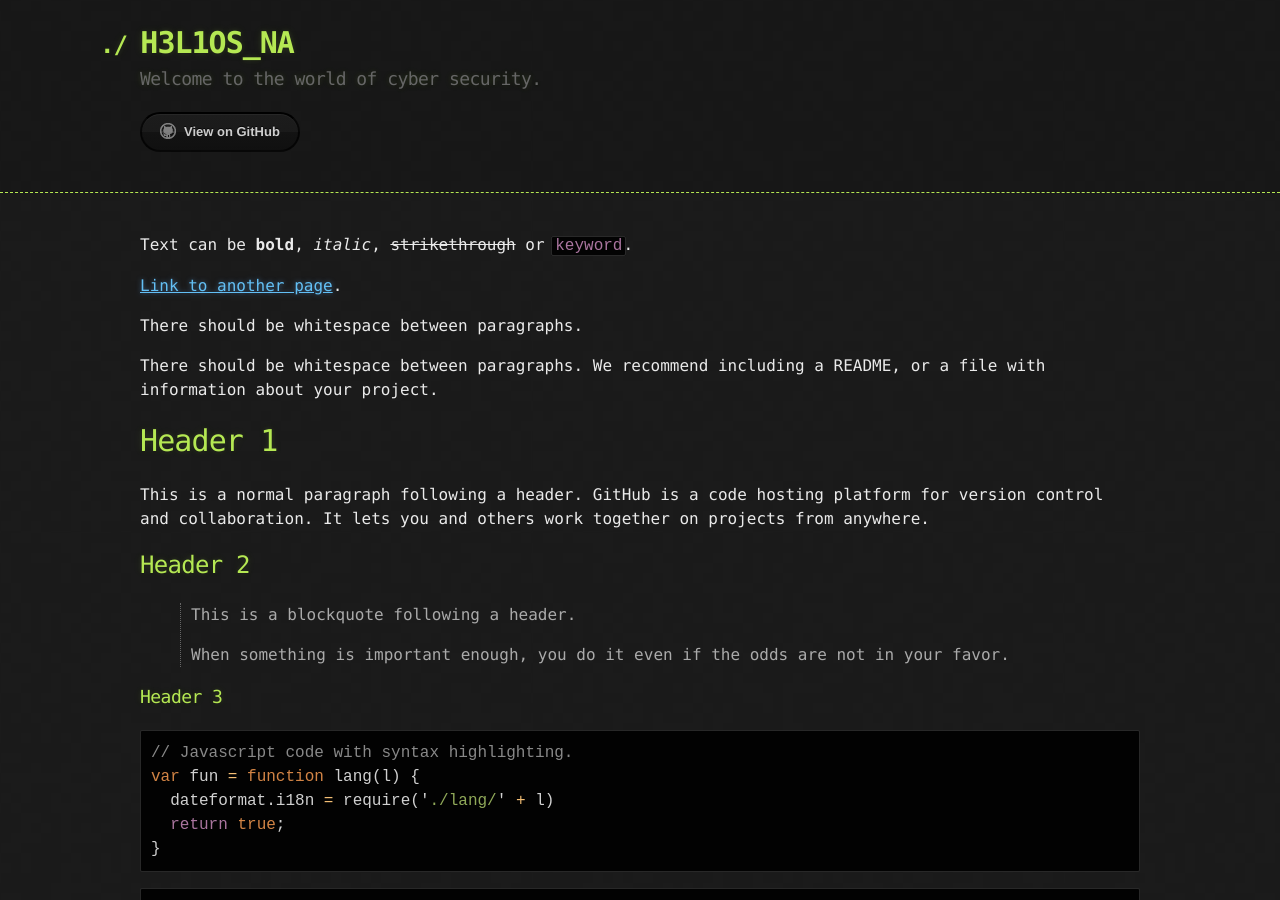
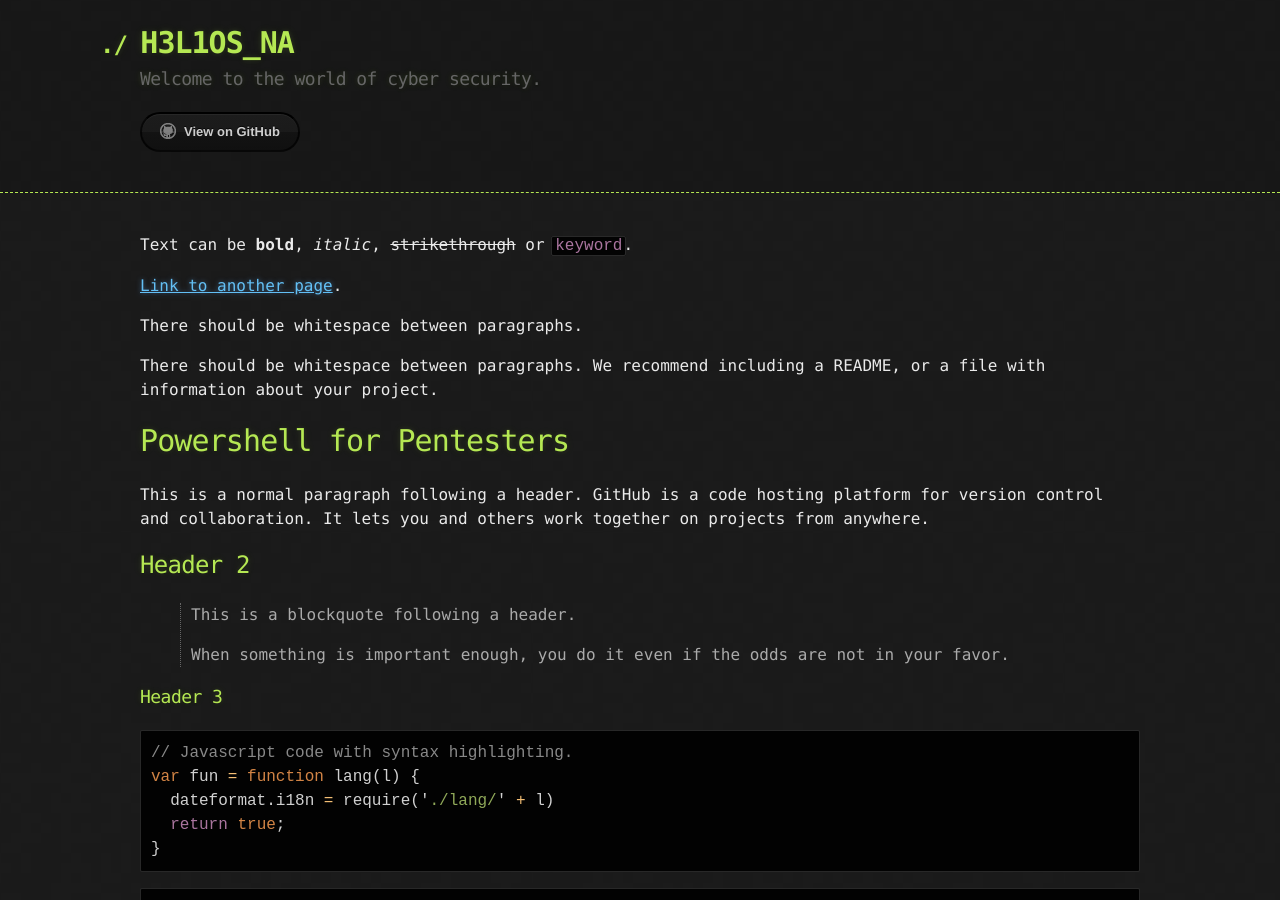
Before and after one commit to H3L1OS-NA/david_na.github.io, a Jekyll site: the page built from index.md, in a window 1280 px wide and 900 px high. Built offline with Jekyll 4.4.1, drawn with Linux system fonts in a browser that asks for light colours.

Commit message:
Update index.md

```diff
--- a/index.md
+++ b/index.md
@@ -10,7 +10,7 @@ There should be whitespace between paragraphs.
 
 There should be whitespace between paragraphs. We recommend including a README, or a file with information about your project.
 
-# Header 1
+# Powershell for Pentesters
 
 This is a normal paragraph following a header. GitHub is a code hosting platform for version control and collaboration. It lets you and others work together on projects from anywhere.
 
```
